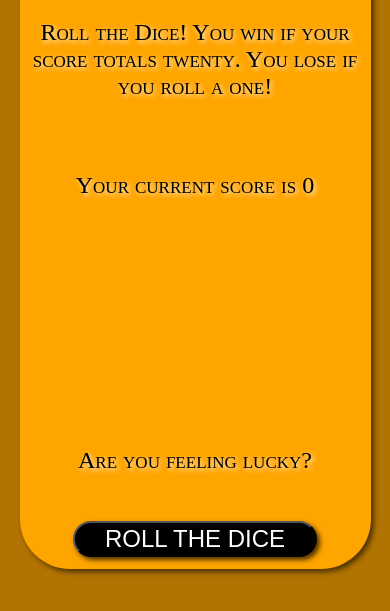
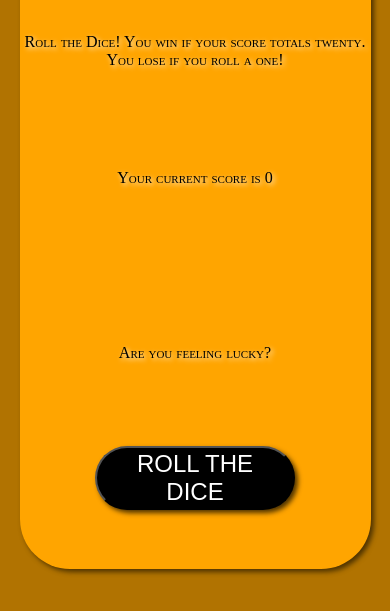
Before and after one commit to mclarework/diceGame, a plain HTML site: page index.html in a window 390 px wide. Shown: the part 233-844 px from the top of the page. Drawn offline with Linux system fonts and the light colour scheme.

Commit message:
Finished

```diff
--- a/main.css
+++ b/main.css
@@ -68,6 +68,7 @@ body {
 #roller {
     display: inline;
     font-size: x-large;
+    width: 400px;
     border-radius: 40px;
     padding: 2px 30px;
     background-color: black;
@@ -77,6 +78,7 @@ body {
 
 #reset {
     display: none;
+    width: 400px;
     font-size: x-large;
     border-radius: 40px;
     padding: 2px 30px;
@@ -84,3 +86,20 @@ body {
     color: white;
     box-shadow: 3px 3px 5px rgb(78, 51, 0);
 }
+
+@media only screen and (max-width: 600px) {
+
+    p {
+        font-size: initial;
+    }
+
+    #dice {
+        height: 125px;
+        width: 125px;
+    }
+
+    #roller {
+        width: 200px;
+        margin-bottom: 25px;
+    }
+}
```
